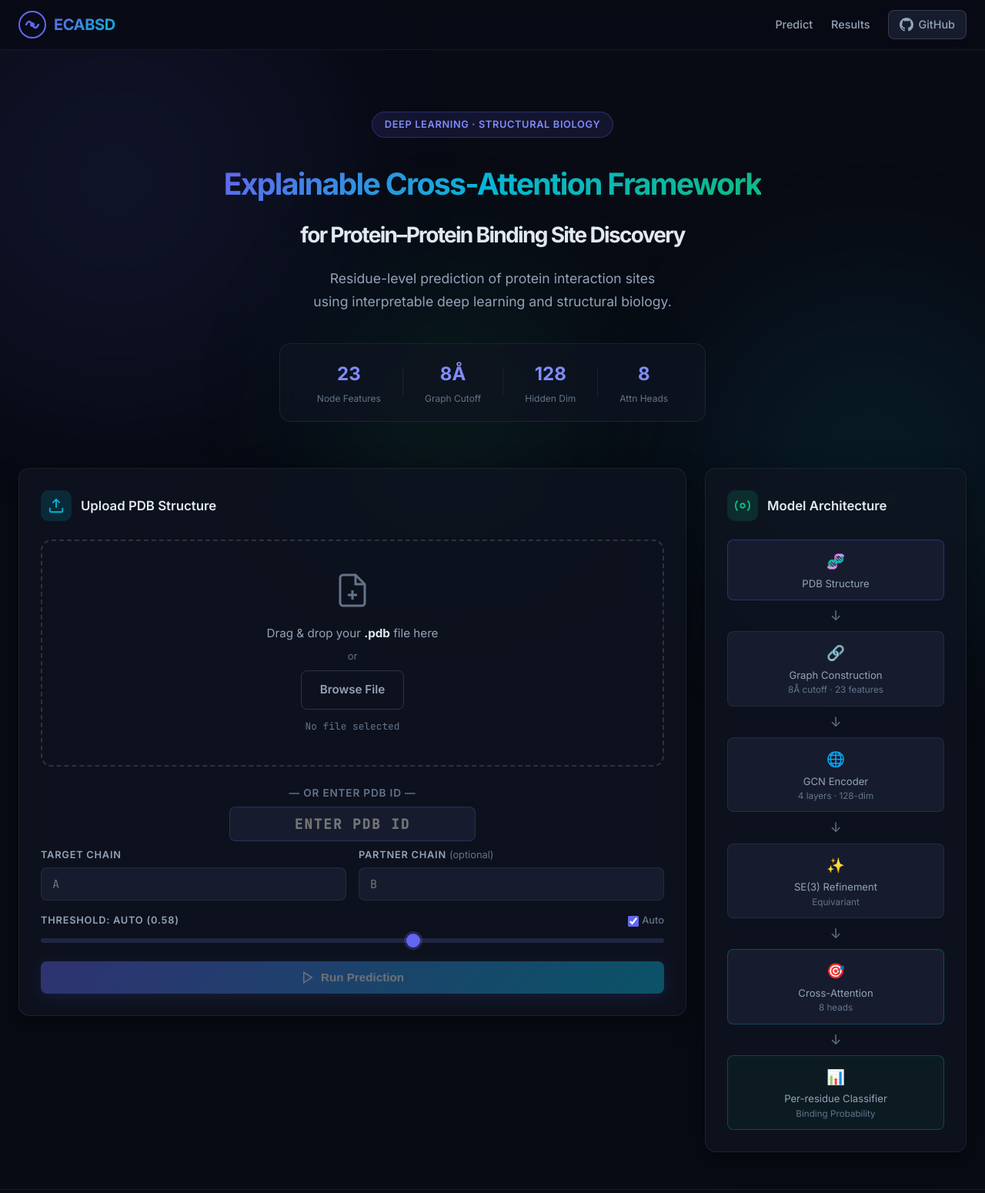
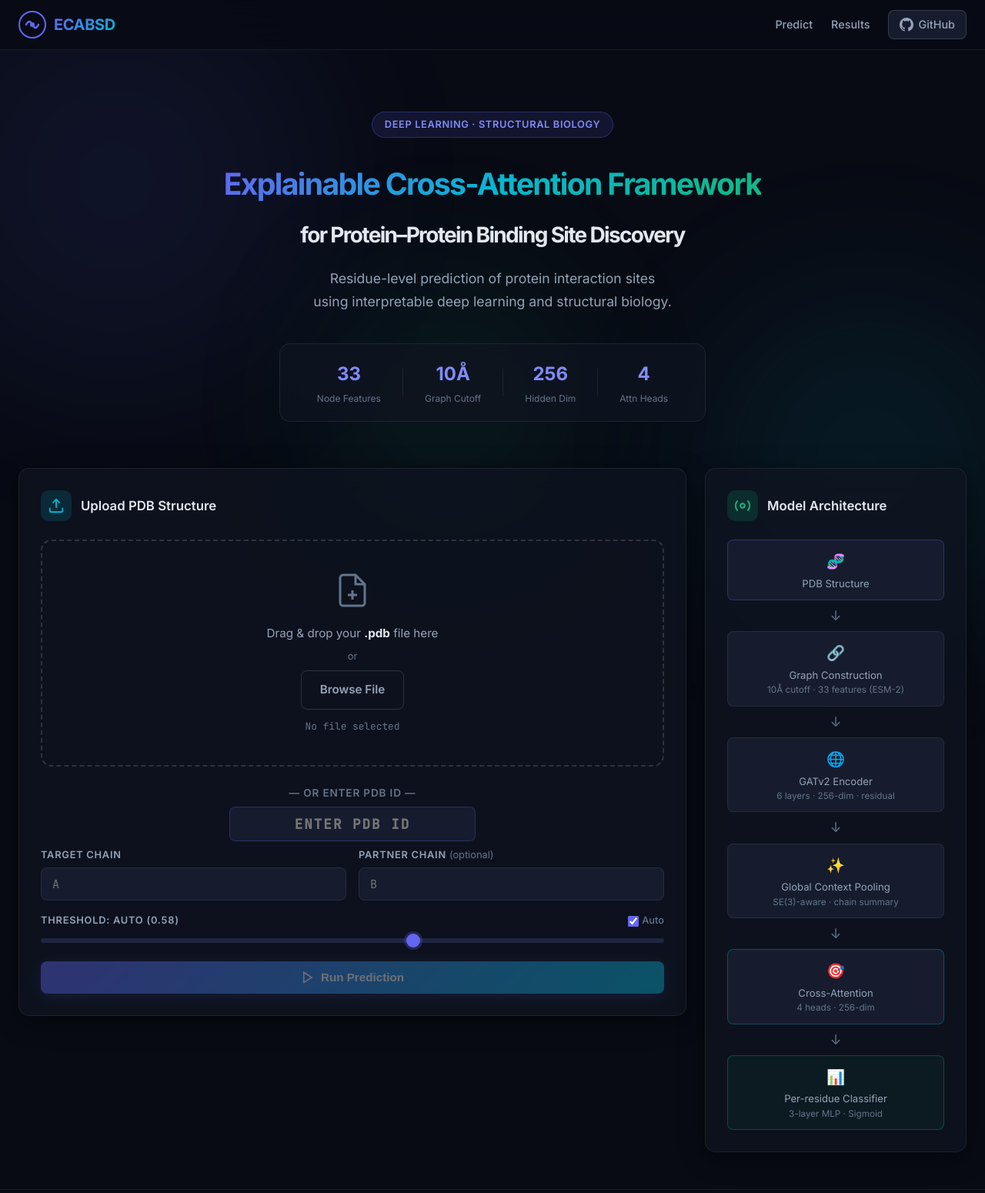
Before and after one commit to VigneshReddyKura/ecabsd, a FastAPI app: page / in a window 1280 px wide. Shown: the top 1550 px of the page at 77% size. Run offline with FastAPI, Linux system fonts and the light colour scheme.

Commit message:
fix: correct architecture card values in UI to match actual V3 model

```diff
--- a/web/templates/index.html
+++ b/web/templates/index.html
@@ -56,13 +56,13 @@
         using interpretable deep learning and structural biology.
       </p>
       <div class="hero-stats">
-        <div class="stat"><span class="stat-val">23</span><span class="stat-lbl">Node Features</span></div>
+        <div class="stat"><span class="stat-val">33</span><span class="stat-lbl">Node Features</span></div>
         <div class="stat-divider"></div>
-        <div class="stat"><span class="stat-val">8Å</span><span class="stat-lbl">Graph Cutoff</span></div>
+        <div class="stat"><span class="stat-val">10Å</span><span class="stat-lbl">Graph Cutoff</span></div>
         <div class="stat-divider"></div>
-        <div class="stat"><span class="stat-val">128</span><span class="stat-lbl">Hidden Dim</span></div>
+        <div class="stat"><span class="stat-val">256</span><span class="stat-lbl">Hidden Dim</span></div>
         <div class="stat-divider"></div>
-        <div class="stat"><span class="stat-val">8</span><span class="stat-lbl">Attn Heads</span></div>
+        <div class="stat"><span class="stat-val">4</span><span class="stat-lbl">Attn Heads</span></div>
       </div>
     </div>
   </section>
@@ -147,27 +147,27 @@
             <div class="arch-arrow">↓</div>
             <div class="arch-node">
               <div class="arch-node-icon">🔗</div>
-              <div class="arch-node-label">Graph Construction<br/><small>8Å cutoff · 23 features</small></div>
+              <div class="arch-node-label">Graph Construction<br/><small>10Å cutoff · 33 features (ESM-2)</small></div>
             </div>
             <div class="arch-arrow">↓</div>
             <div class="arch-node">
               <div class="arch-node-icon">🌐</div>
-              <div class="arch-node-label">GCN Encoder<br/><small>4 layers · 128-dim</small></div>
+              <div class="arch-node-label">GATv2 Encoder<br/><small>6 layers · 256-dim · residual</small></div>
             </div>
             <div class="arch-arrow">↓</div>
             <div class="arch-node">
               <div class="arch-node-icon">✨</div>
-              <div class="arch-node-label">SE(3) Refinement<br/><small>Equivariant</small></div>
+              <div class="arch-node-label">Global Context Pooling<br/><small>SE(3)-aware · chain summary</small></div>
             </div>
             <div class="arch-arrow">↓</div>
             <div class="arch-node attn-node">
               <div class="arch-node-icon">🎯</div>
-              <div class="arch-node-label">Cross-Attention<br/><small>8 heads</small></div>
+              <div class="arch-node-label">Cross-Attention<br/><small>4 heads · 256-dim</small></div>
             </div>
             <div class="arch-arrow">↓</div>
             <div class="arch-node output-node">
               <div class="arch-node-icon">📊</div>
-              <div class="arch-node-label">Per-residue Classifier<br/><small>Binding Probability</small></div>
+              <div class="arch-node-label">Per-residue Classifier<br/><small>3-layer MLP · Sigmoid</small></div>
             </div>
           </div>
         </div>
```
